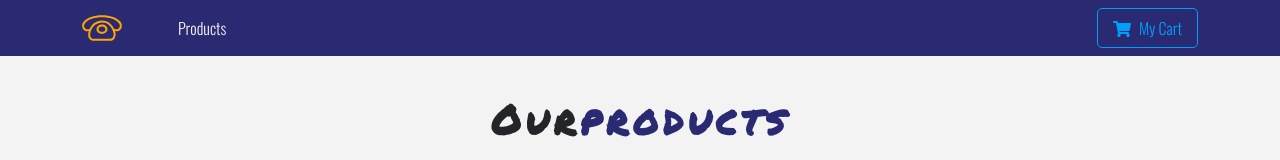
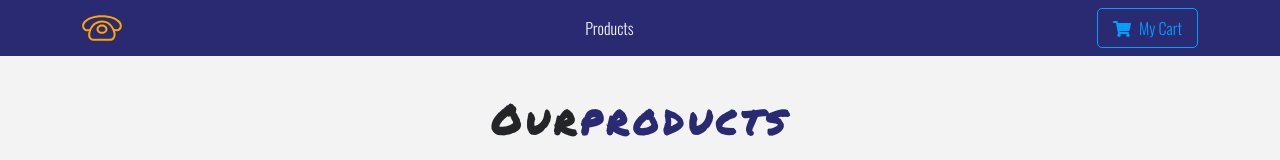
Before and after one commit to MahmoudNashat/Phone-store, a React (Create React App) app: page / in a window 1280 px wide. Shown: the top 160 px of the page. Built offline with nearby package versions, Linux system fonts and the light colour scheme.

Commit message:
new updates

```diff
--- a/src/Components/Navbar.js
+++ b/src/Components/Navbar.js
@@ -1,27 +1,27 @@
 import React, { Component } from 'react';
 import { Link } from 'react-router-dom';
 import Logo from "../logo.svg";
-import {ButtonContainer} from "./Button";
+import { ButtonContainer } from "./Button";
 import styled from 'styled-components';
 export default class Navbar extends Component {
     render() {
         return (
-            <Nav className="navbar navbar-expand-sm navbar-dark px-sm-5">
+            <Nav className="navbar navbar-expand-sm navbar-dark px-sm-5 ">
                 <div className="container">
                     <Link to="/">
                         <img src={Logo} alt="store logo" />
                     </Link>
-                    <ul className="navbar-nav ms-5">
+                    <ul className="navbar-nav">
                         <li className="nav-item">
                             <Link to="/" className="nav-link">
                                 Products
                             </Link>
                         </li>
                     </ul>
-                    <Link to="/Cart" className="ms-auto">
+                    <Link to="/Cart">
                         <ButtonContainer>
                             <span>
-                            <i className="fas fa-shopping-cart me-2"></i>
+                                <i className="fas fa-shopping-cart me-2"></i>
                             </span>
                             My Cart
                         </ButtonContainer>
--- a/src/Components/Products.js
+++ b/src/Components/Products.js
@@ -14,6 +14,7 @@ export default class Products extends Component {
                             <div className="img-container p-3" onClick={
                                 () => {
                                     value.showdetails(id);
+                                    value.scrollTop()
                                 }
                             }>
                                 <Link to="/Details">
--- a/src/context.js
+++ b/src/context.js
@@ -124,6 +124,9 @@ class ProductsProvider extends Component {
         }, () => { this.addTotals() })
     }
     clearCart = () => {
+        this.state.products.map(product => {
+            product.inCart = false
+        })
         this.setState(() => {
             return { cart: [] }
         })
```
